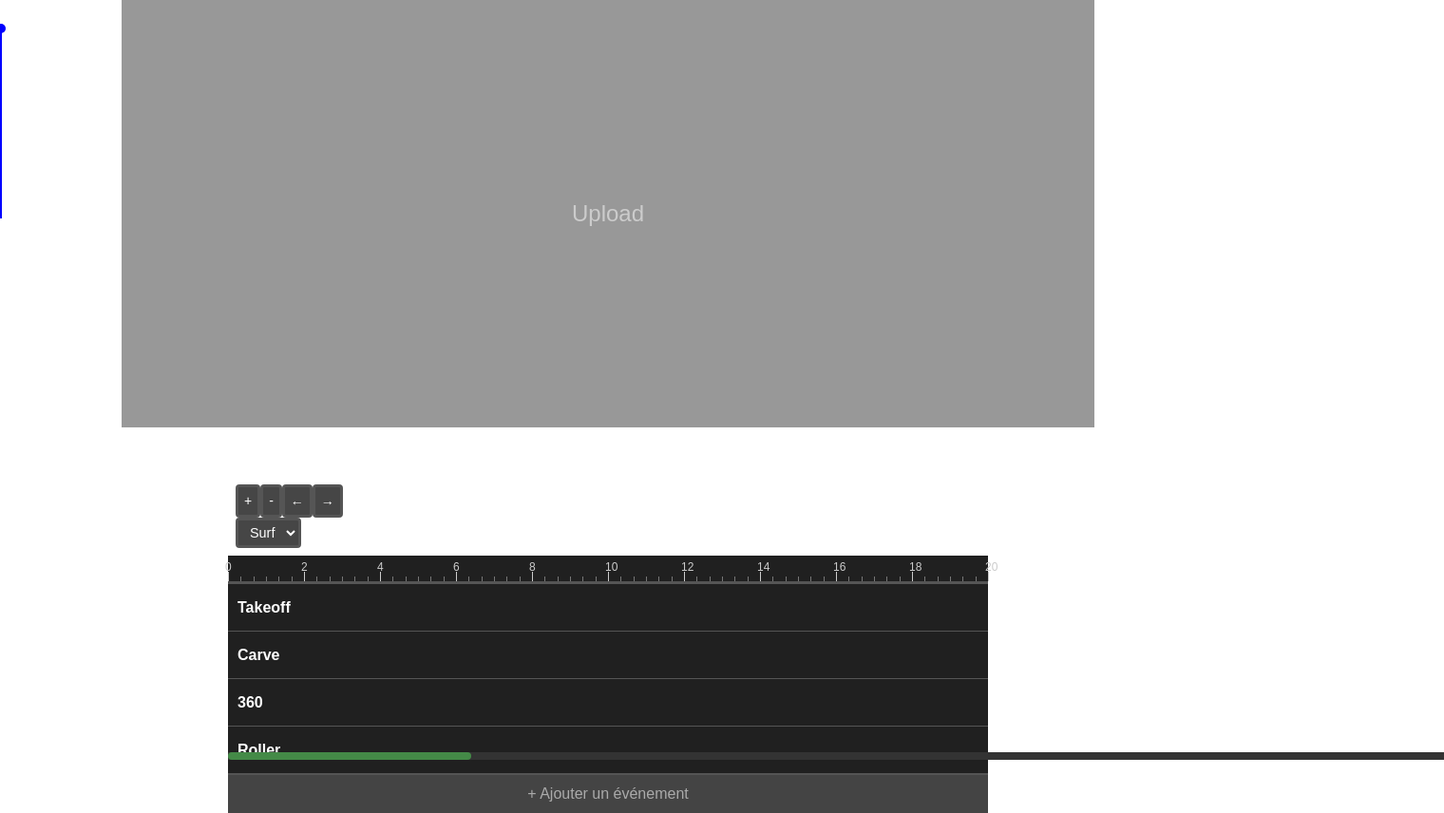
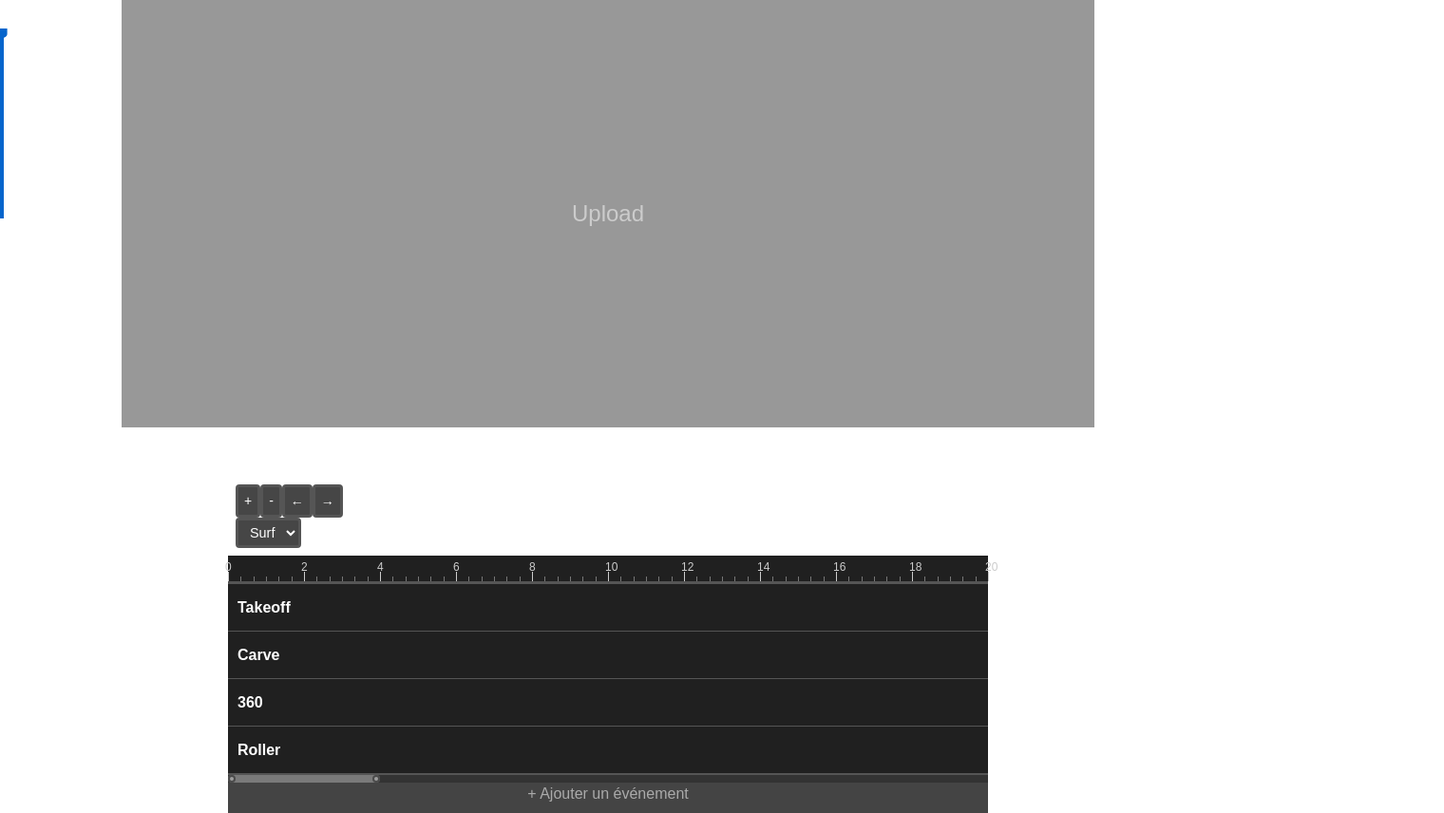
Before and after one commit to 2nzi/labeling-frontend-tailwind, a Vue app: page / in a window 1280 px wide. Shown: the whole page at 95% size, 1520 px wide, since content can reach past the window. Built offline with nearby package versions, Linux system fonts and the light colour scheme.

Commit message:
miniview with handle

```diff
--- a/src/components/TimelineCursor.vue
+++ b/src/components/TimelineCursor.vue
@@ -30,20 +30,23 @@ export default {
   position: absolute;
   top: 30px; /* Décalage correspondant à la hauteur des graduations */
   height: calc(100% - 30px); /* Ajustement de la hauteur pour couvrir les lignes sans empiéter sur les graduations */
-  width: 2px;
-  background-color: blue;
+  width: 4px;
+  background-color: #0665CC;
   z-index: 3; /* Toujours au-dessus des autres éléments */
 }
 
 .cursor-head {
-  width: 10px;
+  content: "";
+  position: absolute;
+  top: 0;
+  left: -2px;
+  width: 8px;
   height: 10px;
-  background-color: blue;
-  border-radius: 50%;
-  position: absolute;
-  top: -5px;
-  left: -4px;
+  background-color: #0665CC;
+  border-radius: 0 0 4px 4px;
+  transform: scaleX(1.4);
 }
+
 
 .cursor-line {
   position: absolute;
--- a/src/components/TimelineEditor.vue
+++ b/src/components/TimelineEditor.vue
@@ -1,6 +1,5 @@
 <template>
   <div class="editor-container">
-    <!-- Composant VideoPlayer en dehors de la timeline-editor -->
     <VideoPlayer
       ref="videoPlayer"
       :currentTime="currentTime"
@@ -19,7 +18,6 @@
       @keydown.a="handleAKey"
       tabindex="0"
     >
-      <!-- Contrôles de la timeline -->
       <TimelineControls
         :isPlaying="isPlaying"
         :currentTime="currentTime"
@@ -32,9 +30,7 @@
         @sportSelected="loadSportConfiguration"
       />
 
-      <!-- Conteneur de la timeline -->
       <div class="relative mt-4 w-full overflow-hidden timeline-container" @click.stop="">
-        <!-- Graduations -->
         <TimelineGraduation
           :duration="duration"
           :visibleDuration="visibleDuration"
@@ -42,7 +38,6 @@
           @timeSelected="setCursorTime"
         />
 
-        <!-- Curseur de lecture avec tête -->
         <TimelineCursor
           :currentTime="currentTime"
           :duration="duration"
@@ -51,7 +46,6 @@
           :rowCount="events.length + 1"
         />
 
-        <!-- Lignes d'événements -->
         <div class="event-rows">
           <TimelineEventRow
             v-for="(event, index) in events"
@@ -61,23 +55,17 @@
             :selectedBlock="selectedBlock"
             :scrollOffset="scrollOffset"
             :visibleDuration="visibleDuration"
+            :duration="duration"
+            :isLastRow="index === events.length - 1"
             @select="selectEvent(index)"
             @selectBlock="selectBlock"
             @updateBlockStart="updateBlockStart"
             @editingStatus="updateEditingStatus"
             @updateEventName="updateEventName"
             @updateBlockDuration="updateBlockDuration"
+            @updateScrollOffset="updateScrollOffset"
+            @updateVisibleDuration="updateVisibleDuration"
           />
-
-          <div class="timeline-minimap">
-            <div
-              class="minimap-view"
-              :style="{
-                width: `${(visibleDuration / duration) * 100}%`,
-                left: `${(scrollOffset / duration) * 100}%`
-              }"
-            ></div>
-          </div>
 
           <!-- Bouton d'ajout de ligne -->
           <div class="add-event-row" @click="addEvent">
@@ -86,7 +74,6 @@
         </div>
       </div>
 
-      <!-- Boîte de dialogue de confirmation pour la suppression d'un événement -->
       <ConfirmationDialog
         :visible="showConfirmation"
         message="Êtes-vous sûr de vouloir supprimer cet événement ?"
@@ -98,7 +85,7 @@
 </template>
 
 <script>
-// Imports des composants
+// Import des composants nécessaires
 import TimelineControls from './TimelineControls.vue';
 import TimelineGraduation from './TimelineGraduation.vue';
 import TimelineCursor from './TimelineCursor.vue';
@@ -220,6 +207,12 @@ export default {
           duration: 3,
         });
       }
+    },
+    updateScrollOffset(newOffset) {
+      this.scrollOffset = newOffset;
+    },
+    updateVisibleDuration(newDuration) {
+      this.visibleDuration = newDuration;
     },
     updateBlockStart(index, newStart) {
       if (this.selectedEvent !== null) {
@@ -366,22 +359,5 @@ export default {
   justify-content: center;
 }
 
-/* Minimap de navigation */
-.timeline-minimap {
-  position: absolute;
-  bottom: 0;
-  width: 100%;
-  height: 8px;
-  background-color: #333;
-  margin-top: 5px;
-}
-
-.minimap-view {
-  position: absolute;
-  height: 100%;
-  background-color: #4CAF50; /* couleur de la barre */
-  opacity: 0.7;
-  border-radius: 4px;
-}
 
 </style>
--- a/src/components/TimelineEventRow.vue
+++ b/src/components/TimelineEventRow.vue
@@ -1,20 +1,5 @@
 <template>
-  <div
-    class="timeline-event-row"
-      :class="{ 'selected-row': isSelected }"
-      @click="selectEvent"
-    >
-
-    <div class="timeline-minimap">
-      <div
-        class="minimap-view"
-        :style="{
-          width: `${(visibleDuration / duration) * 100}%`,
-          left: `${(scrollOffset / duration) * 100}%`
-        }"
-      ></div>
-    </div>
-
+  <div class="timeline-event-row" :class="{ 'selected-row': isSelected }" @click="selectEvent">
     <!-- Nom de l'événement -->
     <span v-if="!isEditing" class="event-name" @dblclick="editEventName">{{ event.name }}</span>
     <input
@@ -51,25 +36,45 @@
         @mousedown.stop.prevent="startResizingRight(index, $event)"
       ></div>
     </div>
+
+    <!-- Barre de navigation (minimap) ajoutée uniquement à la dernière ligne d'événement -->
+    <div v-if="isLastRow" class="timeline-minimap">
+      <div
+        class="minimap-view"
+        :style="{
+          width: `${(visibleDuration / duration) * 100}%`,
+          left: `${(scrollOffset / duration) * 100}%`
+        }"
+        @mousedown="startDraggingMinimap"
+      >
+        <!-- Poignées de la minimap -->
+        <div
+          class="minimap-handle left-handle"
+          @mousedown.stop.prevent="startResizingMinimapLeft"
+        ></div>
+        <div
+          class="minimap-handle right-handle"
+          @mousedown.stop.prevent="startResizingMinimapRight"
+        ></div>
+      </div>
+    </div>
   </div>
 </template>
 
 <script>
 export default {
-  props: ["event", "isSelected", "selectedBlock", "scrollOffset", "visibleDuration"],
+  props: ["event", "isSelected", "selectedBlock", "scrollOffset", "visibleDuration", "duration", "isLastRow"],
   data() {
     return {
       isEditing: false,
       editedName: this.event.name,
-      draggingBlockIndex: null,
-      resizingBlockIndex: null,
+      draggingMinimap: false,
+      resizingMinimapDirection: null, // 'left' ou 'right' pour savoir quel côté est redimensionné
       startX: 0,
-      originalStart: 0,
+      originalOffset: 0,
       originalDuration: 0,
-      resizingDirection: null, // 'left' ou 'right' pour savoir quel côté est redimensionné
     };
   },
-
   methods: {
     selectEvent() {
       if (!this.isEditing) {
@@ -104,81 +109,59 @@ export default {
         width: `${widthPercent}%`,
       };
     },
-    selectBlock(block) {
-      this.$emit("selectBlock", block);
+    startDraggingMinimap(event) {
+      this.draggingMinimap = true;
+      this.startX = event.clientX;
+      this.originalOffset = this.scrollOffset;
+      document.addEventListener("mousemove", this.dragMinimap);
+      document.addEventListener("mouseup", this.stopDraggingMinimap);
     },
-    startDraggingBlock(index, event) {
-      this.$emit("selectBlock", this.event.blocks[index], this.event);
-      this.draggingBlockIndex = index;
-      this.startX = event.clientX;
-      this.originalStart = this.event.blocks[index].start;
-      document.addEventListener("mousemove", this.dragBlock);
-      document.addEventListener("mouseup", this.stopDraggingBlock);
-    },
-    dragBlock(event) {
-      if (this.draggingBlockIndex !== null) {
-        const dx = (event.clientX - this.startX) / this.$el.clientWidth;
-        const newStart = Math.max(0, this.originalStart + dx * this.visibleDuration);
-        const maxStart = this.$parent.duration - this.event.blocks[this.draggingBlockIndex].duration;
-        this.$emit("updateBlockStart", this.draggingBlockIndex, Math.min(maxStart, newStart));
+    dragMinimap(event) {
+      if (this.draggingMinimap) {
+        const dx = ((event.clientX - this.startX) / this.$el.clientWidth) * this.duration;
+        this.$emit("updateScrollOffset", Math.min(this.duration - this.visibleDuration, Math.max(0, this.originalOffset + dx)));
       }
     },
-    stopDraggingBlock() {
-      this.draggingBlockIndex = null;
-      document.removeEventListener("mousemove", this.dragBlock);
-      document.removeEventListener("mouseup", this.stopDraggingBlock);
+    stopDraggingMinimap() {
+      this.draggingMinimap = false;
+      document.removeEventListener("mousemove", this.dragMinimap);
+      document.removeEventListener("mouseup", this.stopDraggingMinimap);
     },
-
-    // Commence le redimensionnement depuis la gauche
-    startResizingLeft(index, event) {
-      this.resizingBlockIndex = index;
+    startResizingMinimapLeft(event) {
+      this.resizingMinimapDirection = "left";
       this.startX = event.clientX;
-      this.originalStart = this.event.blocks[index].start;
-      this.originalDuration = this.event.blocks[index].duration;
-      this.resizingDirection = 'left';
-      document.addEventListener("mousemove", this.resizeBlock);
-      document.addEventListener("mouseup", this.stopResizingBlock);
+      this.originalOffset = this.scrollOffset;
+      this.originalDuration = this.visibleDuration;
+      document.addEventListener("mousemove", this.resizeMinimap);
+      document.addEventListener("mouseup", this.stopResizingMinimap);
     },
-
-    // Commence le redimensionnement depuis la droite
-    startResizingRight(index, event) {
-      this.resizingBlockIndex = index;
+    startResizingMinimapRight(event) {
+      this.resizingMinimapDirection = "right";
       this.startX = event.clientX;
-      this.originalDuration = this.event.blocks[index].duration;
-      this.resizingDirection = 'right';
-      document.addEventListener("mousemove", this.resizeBlock);
-      document.addEventListener("mouseup", this.stopResizingBlock);
+      this.originalDuration = this.visibleDuration;
+      document.addEventListener("mousemove", this.resizeMinimap);
+      document.addEventListener("mouseup", this.stopResizingMinimap);
     },
-
-    resizeBlock(event) {
-      if (this.resizingBlockIndex !== null) {
-        const dx = (event.clientX - this.startX) / this.$el.clientWidth;
-        const block = this.event.blocks[this.resizingBlockIndex];
-
-        if (this.resizingDirection === 'left') {
-          // Redimensionne depuis la gauche : ajuste la position de début et la durée
-          const newStart = Math.max(0, this.originalStart + dx * this.visibleDuration);
-          const newDuration = Math.max(0.5, this.originalDuration - dx * this.visibleDuration);
-          if (newDuration > 0.5) {
-            block.start = newStart;
-            block.duration = newDuration;
-            this.$emit("updateBlockStart", this.resizingBlockIndex, newStart);
-            this.$emit("updateBlockDuration", this.resizingBlockIndex, newDuration);
-          }
-        } else if (this.resizingDirection === 'right') {
-          // Redimensionne depuis la droite : ajuste seulement la durée
-          const newDuration = Math.max(0.5, this.originalDuration + dx * this.visibleDuration);
-          block.duration = newDuration;
-          this.$emit("updateBlockDuration", this.resizingBlockIndex, newDuration);
+    resizeMinimap(event) {
+      const dx = ((event.clientX - this.startX) / this.$el.clientWidth) * this.duration;
+      if (this.resizingMinimapDirection === "left") {
+        const newOffset = Math.max(0, this.originalOffset + dx);
+        const newDuration = Math.max(1, this.originalDuration - dx);
+        if (newOffset + newDuration <= this.duration) {
+          this.$emit("updateScrollOffset", newOffset);
+          this.$emit("updateVisibleDuration", newDuration);
+        }
+      } else if (this.resizingMinimapDirection === "right") {
+        const newDuration = Math.max(1, this.originalDuration + dx);
+        if (this.scrollOffset + newDuration <= this.duration) {
+          this.$emit("updateVisibleDuration", newDuration);
         }
       }
     },
-
-    stopResizingBlock() {
-      this.resizingBlockIndex = null;
-      this.resizingDirection = null;
-      document.removeEventListener("mousemove", this.resizeBlock);
-      document.removeEventListener("mouseup", this.stopResizingBlock);
+    stopResizingMinimap() {
+      this.resizingMinimapDirection = null;
+      document.removeEventListener("mousemove", this.resizeMinimap);
+      document.removeEventListener("mouseup", this.stopResizingMinimap);
     },
   },
 };
@@ -247,5 +230,43 @@ export default {
   cursor: e-resize;
 }
 
+/* Minimap de navigation */
+.timeline-minimap {
+  position: absolute;
+  bottom: -10px;
+  width: 100%;
+  height: 8px;
+  background-color: #333;
+  margin-top: 5px;
+  margin-left: -10px;
+}
 
+.minimap-view {
+  position: absolute;
+  height: 100%;
+  background-color: #989898;
+  opacity: 0.7;
+  border-radius: 4px;
+  display: flex;
+  align-items: center;
+}
+
+/* Poignées de la minimap */
+.minimap-handle {
+  width: 8px;
+  height: 100%;
+  background-color: #ccc;
+  border-radius: 50%;
+  border: 2px solid #555;
+}
+
+.left-handle {
+  position: absolute;
+  left: 0;
+}
+
+.right-handle {
+  position: absolute;
+  right: 0;
+}
 </style>
```
